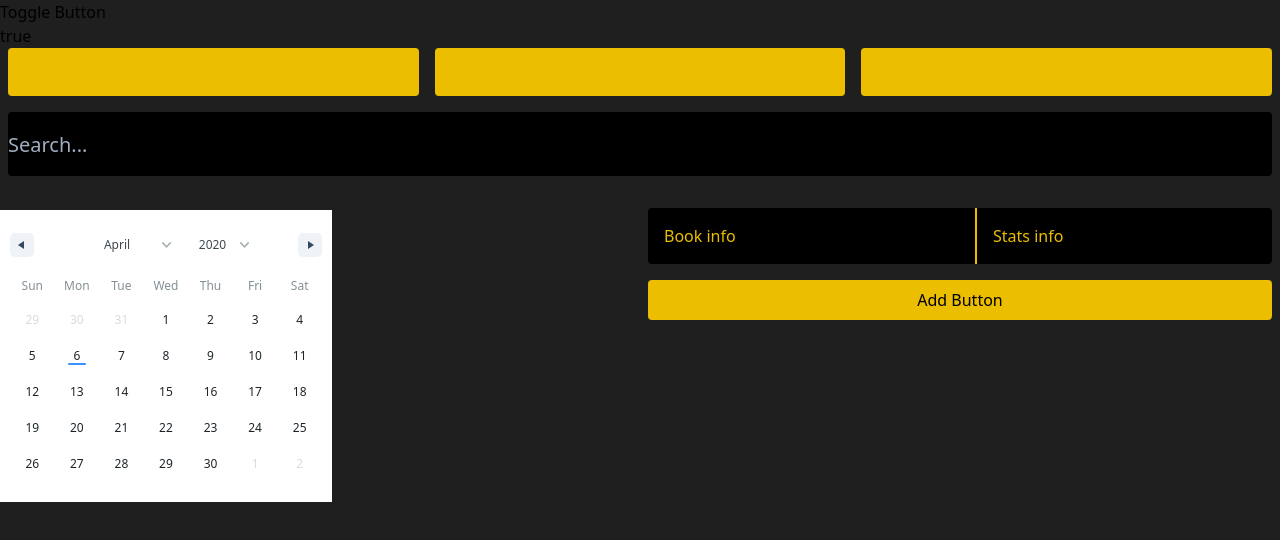
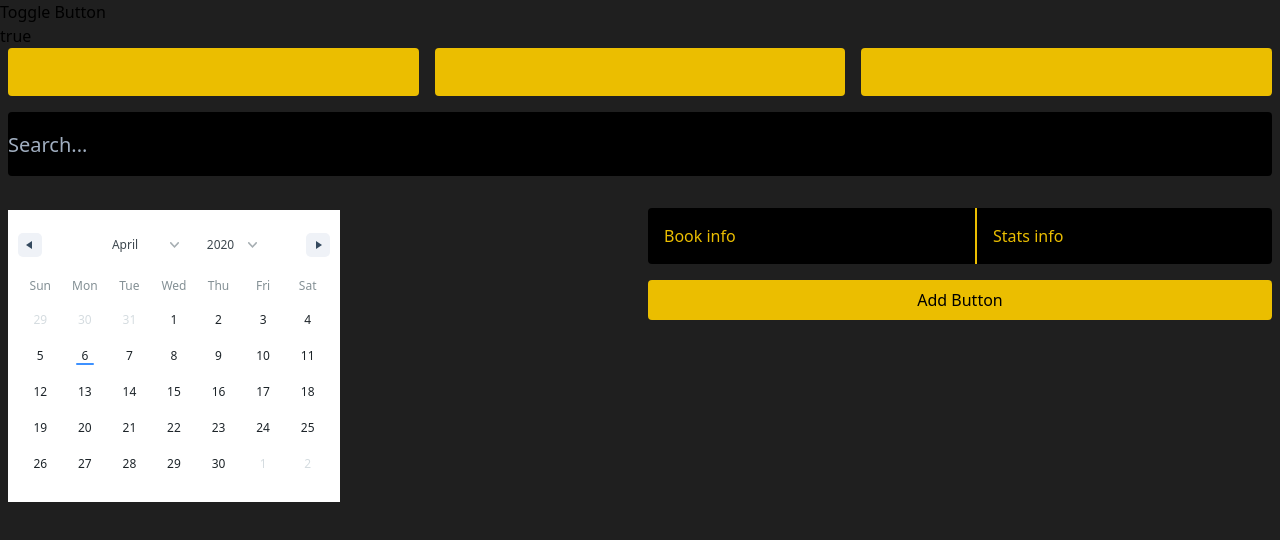
Before and after one commit to ummagohil/Reading-App, a React (Create React App) app: page / in a window 1280 px wide. Shown: the top 540 px of the page. Built offline with nearby package versions, Linux system fonts and the light colour scheme.

Commit message:
Extra styling

```diff
--- a/src/components/Calendar.tsx
+++ b/src/components/Calendar.tsx
@@ -2,8 +2,6 @@ import React, { FC } from 'react'
 import { DateRange } from 'react-date-range';
 
 const Calendar: FC = () => {
-    return <><DateRange
-
-/></>
+    return <div className="px-2"><DateRange/></div>
 }
 export default Calendar
```
